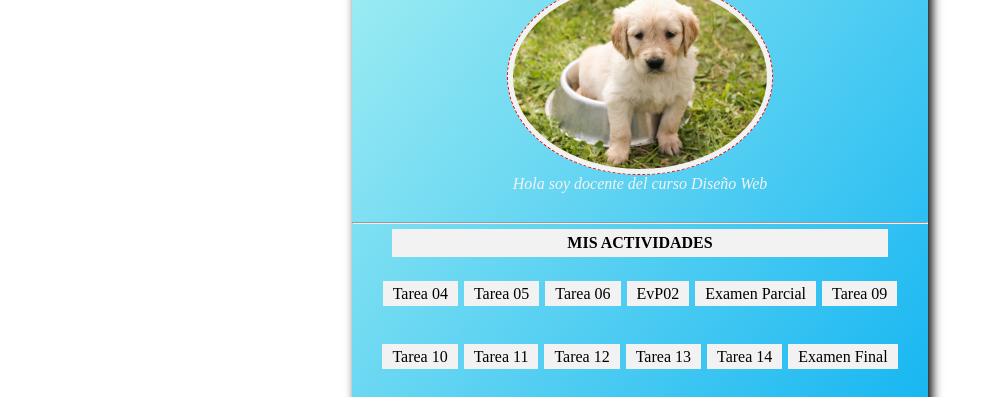
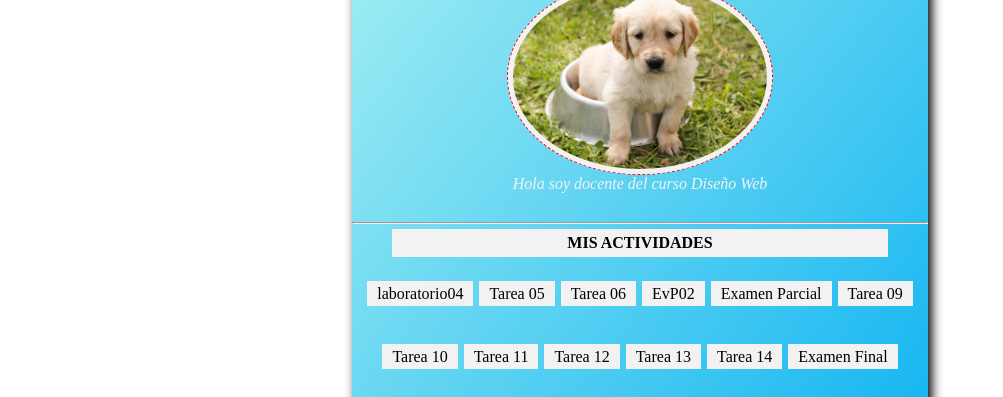
Before and after one commit to ingridquispe226-droid/ingridquispe226-droide.github, a plain HTML site: page index.html in a window 1280 px wide. Shown: the part 201-598 px from the top of the page, without its empty margins (0-1003 px from the left). Drawn offline with Linux system fonts and the light colour scheme.

Commit message:
Update index.html

```diff
--- a/index.html
+++ b/index.html
@@ -23,7 +23,7 @@
             <p>Mis Actividades</p>
             <ul>
                 <!--tarea04,tarea05,evp2,exp son los nombres de los repositorios github secundarios-->
-                <li><a href="/laboratorio04/index.html">Tarea 04</a></li>
+                <li><a href="/laboratorio04/index.html">laboratorio04</a></li>
                 <li><a href="/tarea05/index.html">Tarea 05</a></li>
                 <li><a href="/tarea06/index.html">Tarea 06</a></li>
                 <li><a href="/evp2/index.html">EvP02</a></li>
```
